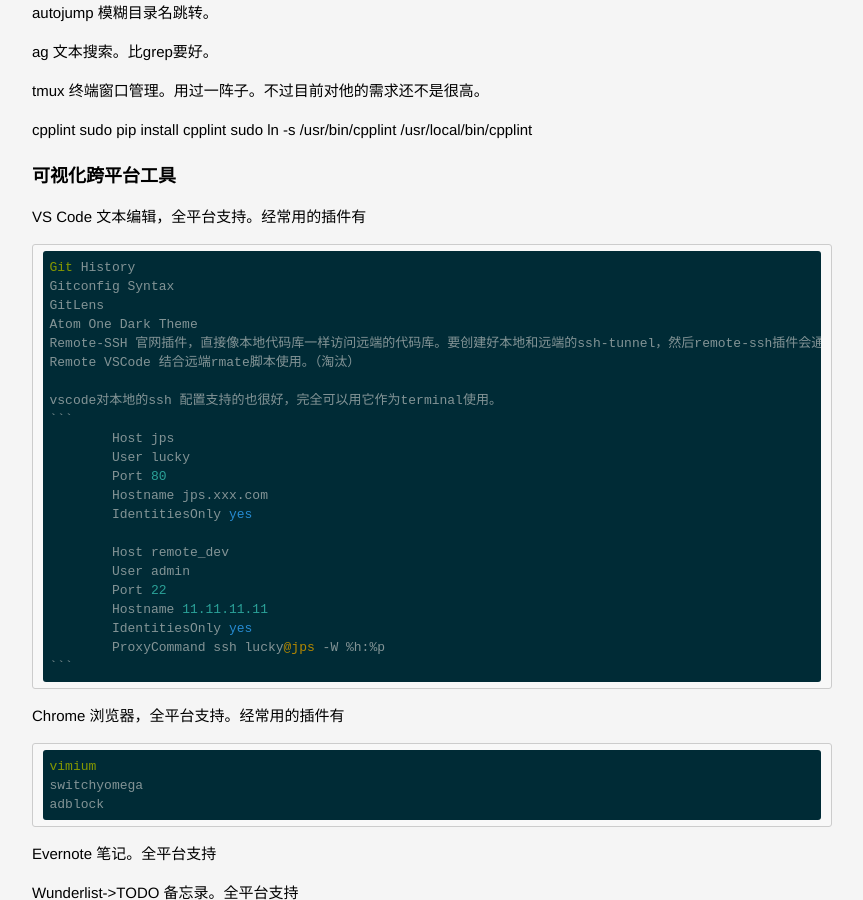
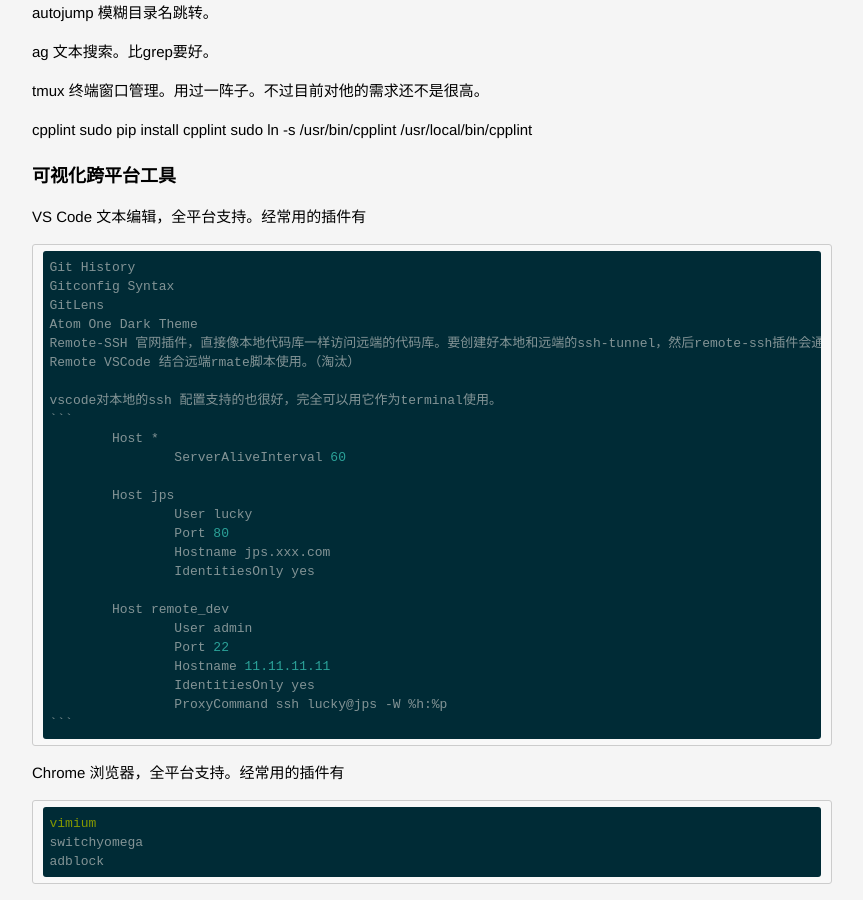
Before and after one commit to lucky521/blog, a Jekyll site: the page built from _posts/productivity/2015-01-03-tool-i-use.markdown, in a window 1280 px wide and 900 px high, scrolled down 1295 px. Shown: the whole window, without its empty margins (208-1071 px from the left). Built offline with Jekyll 4.4.1, drawn with Linux system fonts in a browser that asks for light colours.

Commit message:
update blog

````diff
--- a/_posts/ml/2017-08-15-Basic-of-Machine-Learning.markdown
+++ b/_posts/ml/2017-08-15-Basic-of-Machine-Learning.markdown
@@ -17,7 +19,6 @@
     An Introduction to Statistical Learning with Application in R
 
     An Introduction to Computational Learning Theory
-
 
 # Probability & Statistics 概率vs统计
 
--- a/_posts/productivity/2015-01-03-tool-i-use.markdown
+++ b/_posts/productivity/2015-01-03-tool-i-use.markdown
@@ -51,18 +51,21 @@
 
 	vscode对本地的ssh 配置支持的也很好，完全可以用它作为terminal使用。
 	```
+		Host *
+			ServerAliveInterval 60
+
 		Host jps
-		User lucky
-		Port 80
-		Hostname jps.xxx.com
-		IdentitiesOnly yes
+			User lucky
+			Port 80
+			Hostname jps.xxx.com
+			IdentitiesOnly yes
 
 		Host remote_dev
-		User admin
-		Port 22
-		Hostname 11.11.11.11
-		IdentitiesOnly yes
-		ProxyCommand ssh lucky@jps -W %h:%p
+			User admin
+			Port 22
+			Hostname 11.11.11.11
+			IdentitiesOnly yes
+			ProxyCommand ssh lucky@jps -W %h:%p
 	```
 
 
--- a/_posts/tech/2020-01-15-big-data-process.markdown
+++ b/_posts/tech/2020-01-15-big-data-process.markdown
@@ -65,7 +65,8 @@
 http://kafka.apache.org/quickstart
 
 原生版本： https://github.com/edenhill/librdkafka
-C++版本： https://github.com/mfontanini/cppkafka
+C++版本：  https://github.com/mfontanini/cppkafka
+Python:   https://github.com/confluentinc/confluent-kafka-python
 
 MQ
 
````
Also changed, not shown: other parts of _posts/ml/2017-08-15-Basic-of-Machine-Learning.markdown (+3 -1 lines).
